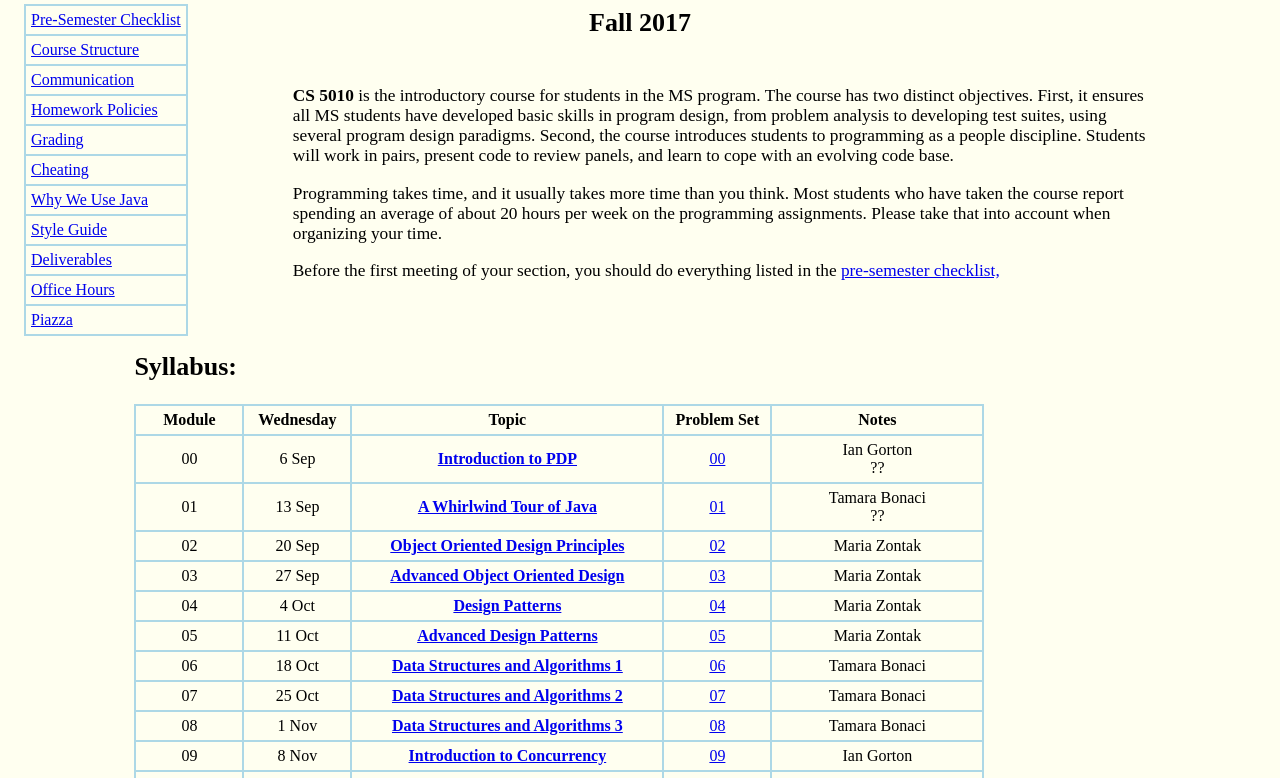
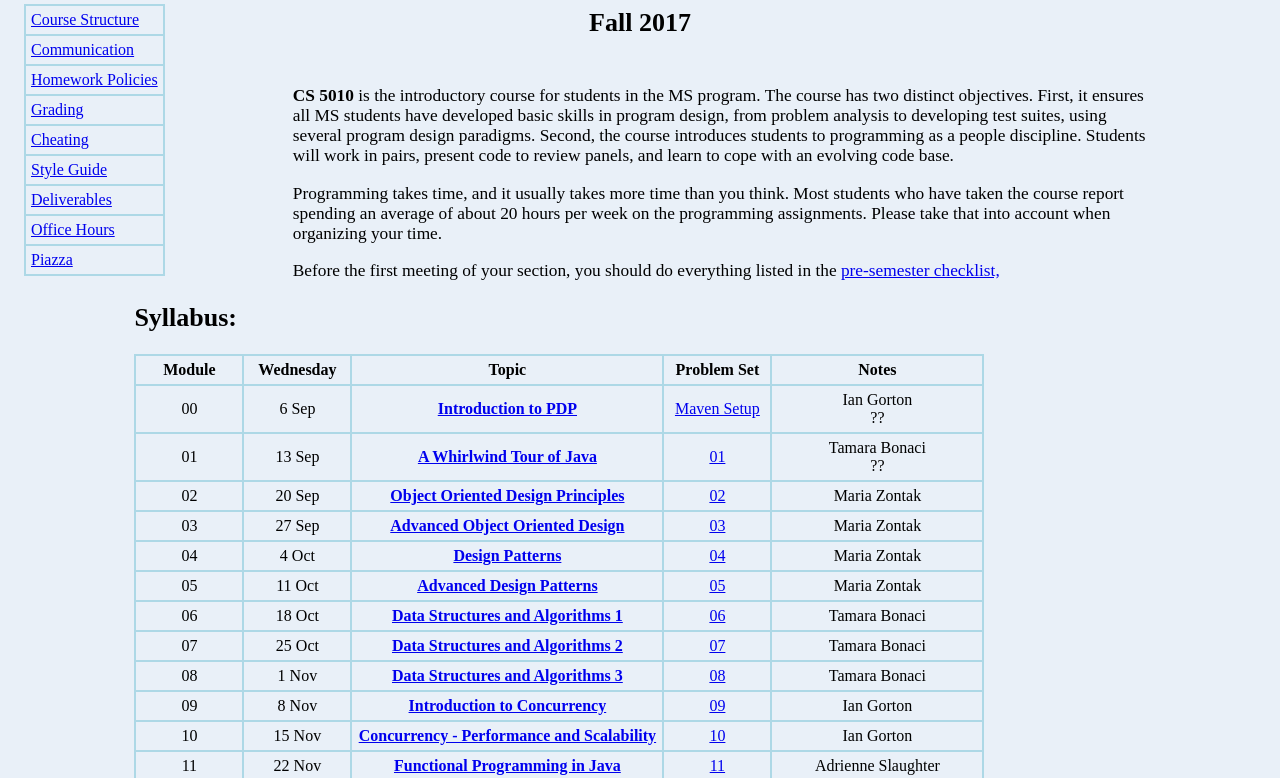
Before and after one commit to CS5010PDP2017FALL/cs5010pdp2017fall.github.io, a plain HTML site: page index.html in a window 1280 px wide. Shown: the part 77-855 px from the top of the page. Drawn offline with Linux system fonts and the light colour scheme.

Commit message:
Updates for week 1
Added PPTX for week 1 as a downloadable link.
Same for Maven setup.

```diff
--- a/index.html
+++ b/index.html
@@ -27,13 +27,7 @@
 </h2>
 <nav id="menu">
   <table>
-    <tbody><tr>
-      <td>
-        <a href="./Info/checklist.html">
-          Pre-Semester Checklist
-        </a>
-      </td>
-    </tr>
+    <tbody>
     <tr>
       <td>
         <a href="./Info/structure.html">
@@ -66,13 +60,6 @@
       <td>
         <a href="./Info/cheating.html">
           Cheating
-        </a>
-      </td>
-    </tr>
-    <tr>
-      <td>
-        <a href="./Info/java.html">
-          Why We Use Java
         </a>
       </td>
     </tr>
@@ -168,16 +155,14 @@
           6 Sep
         </td>
         <td class="wide">
-          <a href="./Modules/module00.html">
+          <a href="./Modules/PDP week 1.pptx" target="_blank">
             <strong>
               Introduction to PDP
             </strong>
           </a>
         </td>
         <td class="narrow">
-          <a href="./ProblemSets/ps00.html">
-            00
-          </a>
+          <a href="./ProblemSets/Maven.pdf" target="_blank">Maven Setup</a>
         </td>
         <td class="medium">
           Ian Gorton <br> ??
--- a/index_files/cs5010.css
+++ b/index_files/cs5010.css
@@ -22,7 +22,7 @@ body {
 }
 
 body {
-  background-color: ivory;
+  background-color: #E9F0F8;
   font-family:  "Times New Roman", Times, Georgia, serif;
   font-size: 13pt;
   /*
@@ -93,7 +93,7 @@ table {
 
 th {
 /*  background-color: #d8d8d8;  */
-  background-color: ivory;
+  background-color: #E9F0F8;
   font-family:  "Times New Roman", Times, Georgia, serif;
   font-size: 12pt;
   margin: 3%;
@@ -102,7 +102,7 @@ th {
 
 td {
 /*  background-color: #d8d8d8;  */
-  background-color: ivory;
+  background-color: #E9F0F8;
   font-family:  "Times New Roman", Times, Georgia, serif;
   font-size: 12pt;
   margin: 3%;
```
Also changed, not shown: 2 other files.
